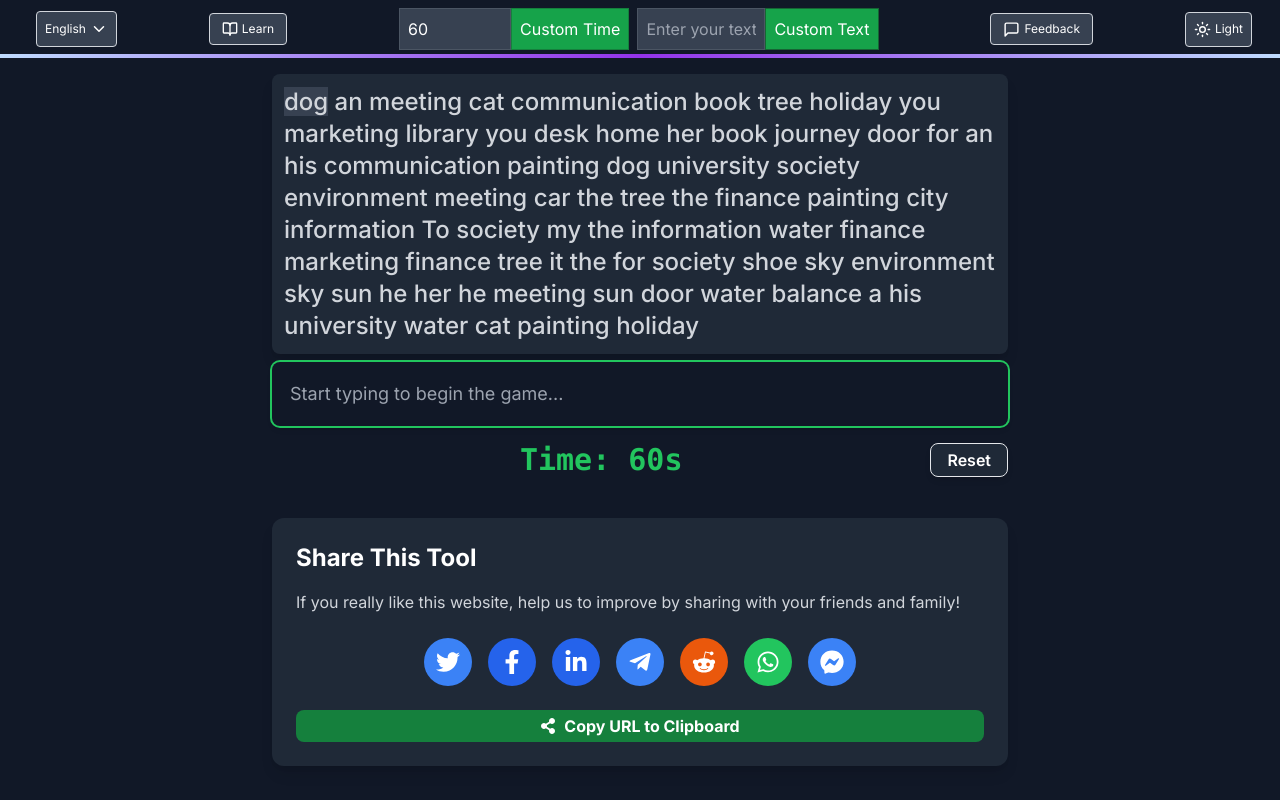
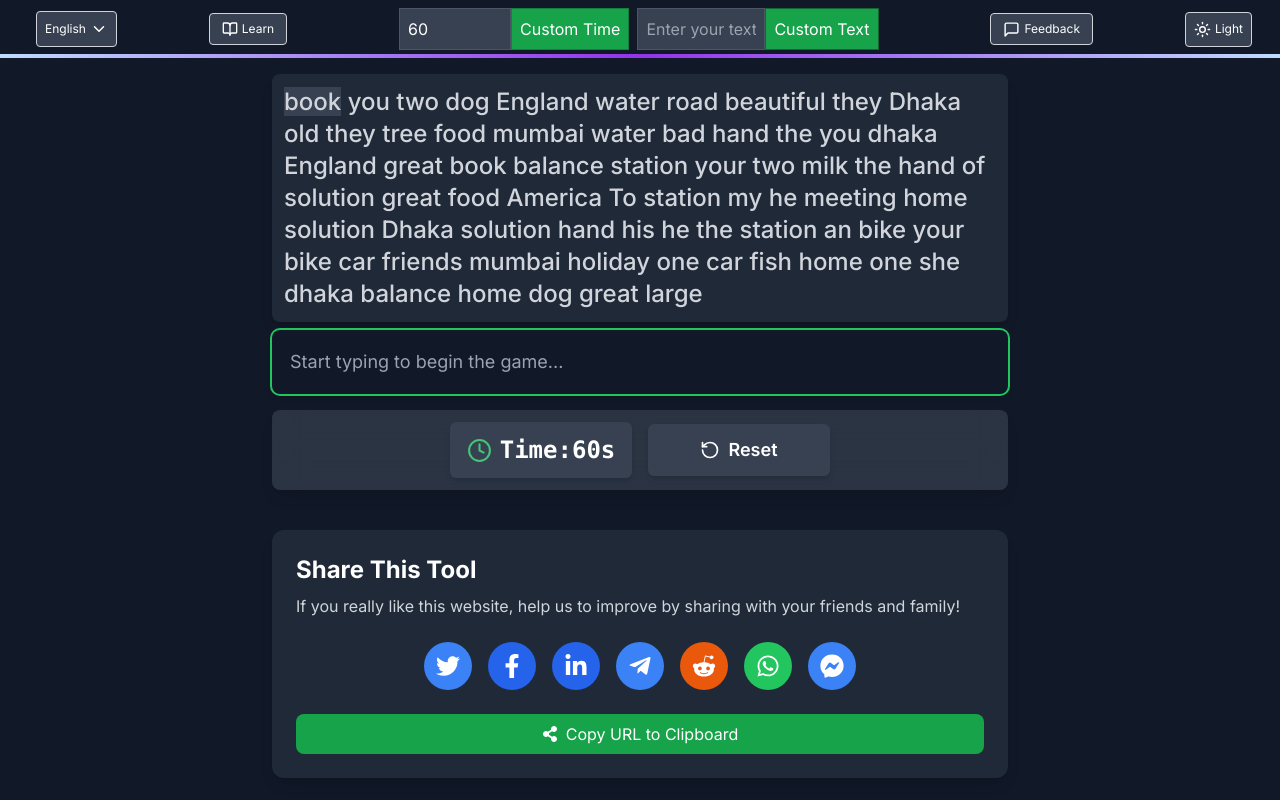
Before and after one commit to finger-typing/fingertyping, a Next.js app: page / in a window 1280 px wide. Shown: the top 800 px of the page. Built offline with nearby package versions, Linux system fonts and the light colour scheme.

Commit message:
version 0.27( change results logic, change time and reset button, english word make small)

```diff
--- a/src/app/layout.tsx
+++ b/src/app/layout.tsx
@@ -11,7 +11,7 @@ export const viewport: Viewport = {
 };
 
 export const metadata: Metadata = {
-  title: "FingerTyping - Secure and Fast",
+  title: "Finger Typing - Secure and Fast",
   description: "Secure and ads-free typing on FingerTyping. In Finger Typing With your 10 fast finger, improve your typing speed and accuracy with our comprehensive typing lessons and tests.",
   keywords: ["typing practice","typeing","fast typing", "typing","offline typeing app","finger typing", "10 fast fingers", "touch typing", "typing speed", "typing lessons", "typing tests", "improve typing", "keyboard skills", "secure typing app", "open source typing", "privacy-focused typing", "ad-free typing practice", "faster typing", "typing website", "typing practice app", "typing exercises", "typing games", "typing software", "keyboard training", "typing tutor", "speed typing", "typing test online", "fast typing techniques", "improve typing accuracy", "beginner typing lessons", "advanced typing courses", "typing competition", "touch typing practice", "typing drills", "typing improvement tips", "online typing challenges", "typing performance", "mobile typing practice", "typing accuracy tests", "high-speed typing"],
   authors: [{ name: "FingerTyping Team" }],
@@ -34,7 +34,7 @@ export const metadata: Metadata = {
   },
   manifest: "/manifest.json",
   openGraph: {
-    title: "FingerTyping - Secure, Fast, and Private Typing Practice",
+    title: "Finger Typing - Secure, Fast, and Private Typing Practice",
     description: "Secure and ads-free typing on FingerTyping. In Finger Typing With your 10 fast finger, improve your typing speed and accuracy with our comprehensive typing lessons and tests.",
     url: "https://www.fingertyping.com",
     siteName: "FingerTyping",
--- a/src/app/page.tsx
+++ b/src/app/page.tsx
@@ -131,13 +131,27 @@ const TypingPractice: React.FC = () => {
     return () => clearInterval(interval);
   }, [gameState.hasStarted, gameState.isComplete, gameState.timeRemaining]);
 
+  // Improved function to calculate Words Per Minute (WPM) based on correctly typed words
   const calculateWPM = (): string => {
-    const wordsTyped = gameState.inputValue
-      .trim()
-      .split(/\s+/)
-      .filter(Boolean).length;
+    const inputWords = gameState.inputValue.trim().split(/\s+/); // User's typed words
+    const referenceWords = gameState.randomText.trim().split(/\s+/); // Words from the original text
+
+    // Calculate the number of correctly typed words up to the length of user's input
+    let correctWords = 0;
+    for (let i = 0; i < inputWords.length; i++) {
+      if (inputWords[i] === referenceWords[i]) {
+        correctWords++;
+      }
+    }
+
+    // If time elapsed is zero, return "0.00" to prevent division by zero
     if (gameState.timeElapsed === 0) return "0.00";
-    return ((wordsTyped / gameState.timeElapsed) * 60).toFixed(2);
+
+    // Calculate WPM based on correct words only: (correctWords / timeElapsed in seconds) * 60
+    const wpm = correctWords / (gameState.timeElapsed / 60); // Convert timeElapsed to minutes
+
+    // Convert the result to a string with 2 decimal places using toFixed
+    return wpm.toFixed(2);
   };
 
   const calculateAccuracy = (): string => {
@@ -154,30 +168,60 @@ const TypingPractice: React.FC = () => {
   };
 
   const correctAndWrongWords = () => {
+    // Split input and reference words while trimming and filtering out extra spaces
     const inputWords = gameState.inputValue.trim().split(/\s+/).filter(Boolean);
-    const randomWords = gameState.randomText
-      .trim()
-      .split(/\s+/)
-      .slice(0, inputWords.length);
-    const correctWords = inputWords.filter(
-      (word, i) => word === randomWords[i]
-    ).length;
-    const wrongWords = inputWords.length - correctWords;
+    const referenceWords = gameState.randomText.trim().split(/\s+/);
+    // Initialize counters for correct and wrong words
+    let correctWords = 0;
+    let wrongWords = 0;
+    // Iterate over the input words and compare with the reference words
+    inputWords.forEach((word, index) => {
+      // Check if the word matches the corresponding reference word
+      if (word === referenceWords[index]) {
+        correctWords++;
+      } else {
+        wrongWords++;
+      }
+    });
+    // If the user has typed more words than the reference text, consider the extra as wrong
+    if (inputWords.length > referenceWords.length) {
+      wrongWords += inputWords.length - referenceWords.length;
+    }
     return { correctWords, wrongWords };
   };
 
+
   const keystrokes = () => {
     const inputChars = gameState.inputValue.split("");
-    const referenceChars = gameState.randomText
-      .slice(0, inputChars.length)
-      .split("");
-    const correctChars = inputChars.filter(
-      (char, i) => char === referenceChars[i]
-    ).length;
-    const wrongChars = inputChars.length - correctChars;
-    return { correctKeystrokes: correctChars, wrongKeystrokes: wrongChars };
+    const referenceChars = gameState.randomText.split("");
+
+    let correctKeystrokes = 0;
+    let wrongKeystrokes = 0;
+
+    for (let i = 0; i < inputChars.length; i++) {
+      if (i < referenceChars.length) {
+        if (inputChars[i] === referenceChars[i]) {
+          correctKeystrokes++;
+        } else {
+          wrongKeystrokes++;
+        }
+      } else {
+        wrongKeystrokes++;
+      }
+    }
+
+    // Count backspaces as correct keystrokes
+    const backspaceCount = gameState.inputValue.length - inputChars.length;
+    correctKeystrokes += backspaceCount;
+
+    return { correctKeystrokes, wrongKeystrokes };
   };
 
+
+
+
+
+  //alert for copying url
   const copyToClipboard = async () => {
     try {
       await navigator.clipboard.writeText("https://fingertyping.com");
@@ -257,7 +301,7 @@ const TypingPractice: React.FC = () => {
           }`}
         >
           <h2
-            className={`text-2xl font-bold mb-4 ${
+            className={`text-2xl font-bold mb-2 ${
               darkMode ? "text-white" : "text-gray-800"
             }`}
           >
@@ -273,7 +317,11 @@ const TypingPractice: React.FC = () => {
                 icon: FaTwitter,
                 bg: "bg-blue-500",
                 hover: "hover:bg-blue-700",
-                link: `https://twitter.com/intent/tweet?url=${encodeURIComponent('https://fingertyping.com')}&text=${encodeURIComponent('Secure and ads-free typing practice with FingerTyping.com! 🚀⌨️')}`,
+                link: `https://twitter.com/intent/tweet?url=${encodeURIComponent(
+                  "https://fingertyping.com"
+                )}&text=${encodeURIComponent(
+                  "Secure and ads-free typing practice with FingerTyping.com! 🚀⌨️"
+                )}`,
               },
               {
                 icon: FaFacebookF,
@@ -309,7 +357,7 @@ const TypingPractice: React.FC = () => {
                 icon: FaFacebookMessenger,
                 bg: "bg-blue-500",
                 hover: "hover:bg-blue-600",
-                link:`https://www.messenger.com/`,
+                link: `https://www.messenger.com/`,
               },
             ].map((item, index) => (
               <a
@@ -325,9 +373,9 @@ const TypingPractice: React.FC = () => {
           </div>
           <button
             onClick={copyToClipboard}
-            className={`w-full py-1 px-4 font-bold text-md rounded-lg transition duration-300 flex items-center justify-center ${
+            className={`w-full py-2 px-2 font-md text-md rounded-lg transition duration-200 flex items-center justify-center ${
               darkMode
-                ? "bg-green-700 hover:bg-green-800 text-white"
+                ? "bg-green-600 hover:bg-green-700 text-white"
                 : "bg-green-500 hover:bg-green-600 text-white"
             }`}
           >
--- a/src/components/GameControls.tsx
+++ b/src/components/GameControls.tsx
@@ -1,4 +1,5 @@
 import React from "react";
+import { Clock, RotateCcw } from "lucide-react";
 import Button from "./Button";
 
 interface GameControlsProps {
@@ -10,40 +11,55 @@ interface GameControlsProps {
 
 const GameControls: React.FC<GameControlsProps> = ({
   initializeGame,
-
   timeRemaining,
   darkMode,
-}) => (
-  <div className="w-full flex flex-row justify-between items-center mb-4">
-    {/* Left (empty space) */}
-    <div className="flex justify-start"></div>
+}) => {
+  const commonClasses = `
+    flex items-center justify-center space-x-2 px-4 py-3 rounded-md
+    ${darkMode ? 'bg-gray-700 text-white' : 'bg-white text-gray-800'}
+    shadow-md hover:shadow-lg transition-all duration-300 ease-in-out
+    transform hover:scale-105 focus:outline-none focus:ring-2
+    ${darkMode ? 'focus:ring-green-400 hover:bg-gray-600' : 'focus:ring-green-600 hover:bg-gray-100'}
+  `;
 
-    {/* Center (Time) */}
-    <div className="flex justify-center">
+  return (
+    <div
+      className={`
+        w-full flex flex-col lg:flex-row justify-between items-center
+        mb-4 p-3 rounded-lg shadow-lg transition-all duration-300
+        ${darkMode ? 'bg-gray-700/70' : 'bg-gray-200/70'}
+        backdrop-filter backdrop-blur-lg
+      `}
+    >
+      <div className="w-full grid grid-cols-2 gap-4 lg:flex lg:flex-row lg:justify-between lg:items-center">
+        {/* Left spacer for large screens */}
+        <div className="hidden lg:block lg:flex-1"></div>
+
+        {/* Time */}
+        <div className={`${commonClasses} text-center lg:flex-1`}>
+          <Clock className={`${darkMode ? "text-green-400" : "text-green-600"} animate-pulse`} size={25} />
           <p
-        className={`text-3xl font-bold text-green-500 font-mono ${
-          darkMode ? "text-gray-300" : "text-gray-900"
-        }`}
+            className="text-lg sm:text-xl lg:text-2xl font-bold font-mono"
             aria-live="polite"
           >
-        Time: {timeRemaining}s
+            Time:{timeRemaining}s
           </p>
         </div>
 
-    {/* Right (Reset Button) */}
-    <div className="flex justify-end">
+        {/* Reset Button */}
         <Button
           onClick={initializeGame}
-        className={`${
-          darkMode
-            ? "bg-gray-800 text-white hover:bg-gray-600 border border-gray-200  "
-            : "bg-gray-200 text-black-900 hover:bg-gray-300 border border-gray-900  "
-        } font-semibold  shadow-md hover:shadow-lg transition-all duration-300 ease-in-out transform hover:scale-105 rounded-lg p-2`}
+          className={`${commonClasses} font-semibold lg:flex-1`}
         >
-        Reset
+          <RotateCcw size={20} className="animate-spin-slow" />
+          <span className="text-sm sm:text-base lg:text-lg">Reset</span>
         </Button>
+
+        {/* Right spacer for large screens */}
+        <div className="hidden lg:block lg:flex-1"></div>
       </div>
     </div>
   );
+};
 
 export default GameControls;
--- a/src/components/WordDisplay.tsx
+++ b/src/components/WordDisplay.tsx
@@ -7,7 +7,7 @@ interface WordDisplayProps {
   darkMode: boolean;
 }
 
-export const WORDS_PER_LINE_SMALL = 25; // For small screens
+export const WORDS_PER_LINE_SMALL = 35; // For small screens
 export const WORDS_PER_LINE_LARGE = 70; // For medium and large screens
 export const LINES_TO_SHOW = 1;
 
--- a/src/utils/wordLists.ts
+++ b/src/utils/wordLists.ts
@@ -37,32 +37,40 @@ export const wordLists: { [key: string]: string[] } = {
     "it",
     "they",
     "them",
+    "holiday", // Holiday
+    "friends", // Friends
     "his",
     "her",
-
-    // Longer words (6 to 8 characters)
-    "holiday", // Holiday
-    "friends", // Friends
+    "fire",
+    "dhaka",
+    "mumbai",
+    "dubai",
+    "new",
+    "old",
+    "good",
+    "bad",
     "library", // Library
     "station", // Station
     "journey", // Journey
-    "society", // Society
-    "support", // Support
-    "finance", // Finance
-    "painting", // Painting
     "solution", // Solution
+    "great",
+    "small",
+    "large",
+    "beautiful",
+    "one",
+    "two",
+    "three",
     "holiday", // Holiday
     "balance", // Balance
     "meeting", // Meeting
-    "organization", // Organization
-    "research", // Research
-    "university", // University
-    "information", // Information
-    "development", // Development
-    "communication", // Communication
-    "environment", // Environment
-    "management", // Management
-    "marketing", // Marketing
+    "America", // America
+    "England", // England
+    "our",
+    "your",
+    "his",
+    "Dhaka", // Dhaka
+
+    // Longer words (6 to 8 characters)
   ],
   Bangla: [
     // Longer words (6 to 8 characters)
```
Lines whose indentation alone changed are shown as unchanged.
